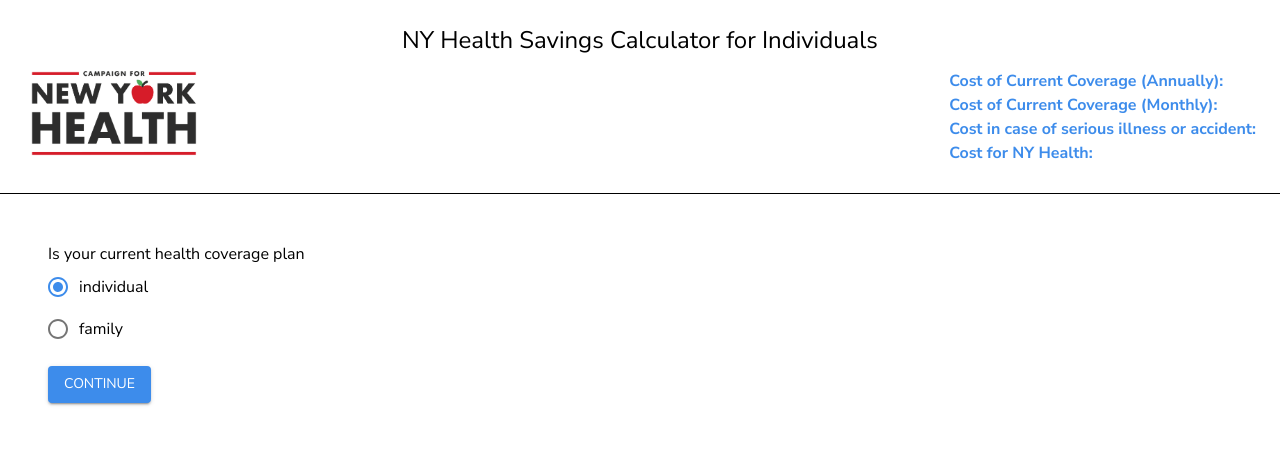
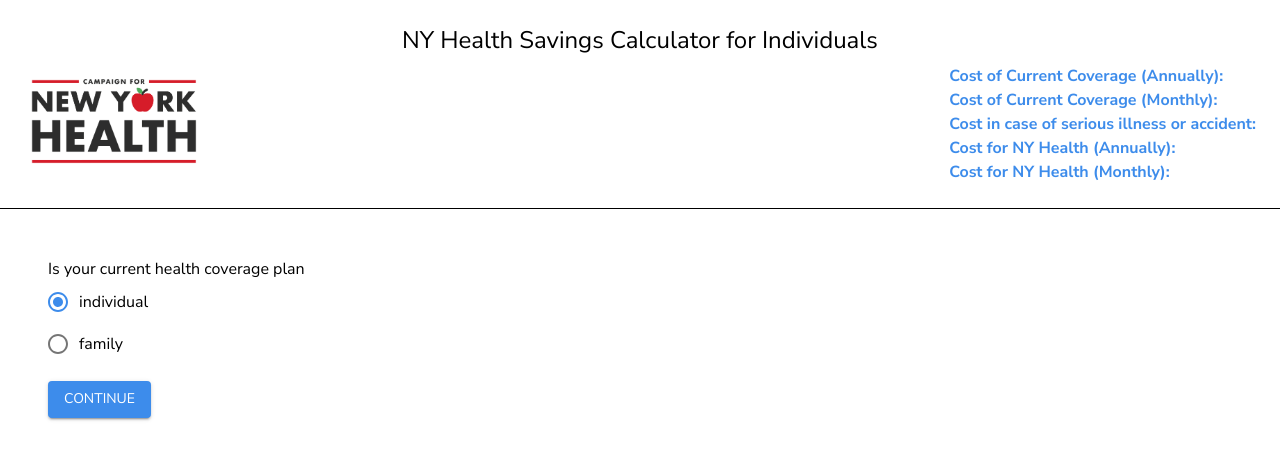
Before and after one commit to aschneit/NYHAIndividualCalculator, a React (Create React App) app: page / in a window 1280 px wide. Shown: the top 460 px of the page. Built offline with nearby package versions, Linux system fonts and the light colour scheme.

Commit message:
make small fixes

```diff
--- a/package.json
+++ b/package.json
@@ -2,6 +2,7 @@
   "name": "nyha-health-savings-calculator",
   "version": "0.1.0",
   "private": true,
+  "homepage": "http://aschneit.github.io/NYHAIndividualCalculator",
   "dependencies": {
     "@material-ui/core": "^4.12.3",
     "@mui/styles": "^5.1.0",
@@ -14,7 +15,9 @@
     "start": "react-scripts start",
     "build": "react-scripts build",
     "test": "react-scripts test",
-    "eject": "react-scripts eject"
+    "eject": "react-scripts eject",
+    "predeploy": "npm run build",
+    "deploy": "gh-pages -d build"
   },
   "eslintConfig": {
     "extends": [
@@ -35,6 +38,7 @@
     ]
   },
   "devDependencies": {
+    "gh-pages": "^3.2.3",
     "web-vitals": "^2.1.2"
   }
 }
--- a/src/App.js
+++ b/src/App.js
@@ -94,7 +94,7 @@ const individualWorksheetFields = [
     key: "otherNotCoveredCosts",
   },
   {
-    text: "Estimated cost of care or treatment that was recommended, but you could not afford it due to deductible of copay, and therefore did not receive it (This will be included in the total, since it would have been covered under NY Health.)",
+    text: "Estimated cost of care or treatment that was recommended, but you could not afford it due to deductible or copay, and therefore did not receive it (This will be included in the total, since it would have been covered under NY Health.)",
     twoFields: true,
     key: "avoidedTreatmentCosts",
   },
@@ -127,6 +127,7 @@ function App() {
   const [annualCost, setAnnualCost] = React.useState(0);
   const [illnessCost, setIllnessCost] = React.useState(0);
   const [nyhCost, setNyhCost] = React.useState(0);
+  const [nyhMonthlyCost, setNyhMonthlyCost] = React.useState(0);
 
   const add = (arr) => {
     return arr.reduce((acc, val) => {
@@ -236,6 +237,9 @@ function App() {
   const makeNyhCalculations = () => {
     if (formFields?.planType === "individual") {
       setNyhCost(addCommas(makeNyhCalculation("individual").toFixed(2)));
+      setNyhMonthlyCost(
+        addCommas((makeNyhCalculation("individual") / 12).toFixed(2))
+      );
     } else {
       const familyKeys = formFields?.nyHealth
         ? Object.keys(formFields.nyHealth).filter((el) => el !== "individual")
@@ -244,6 +248,7 @@ function App() {
         return acc + makeNyhCalculation(k);
       }, 0);
       setNyhCost(addCommas(total.toFixed(2)));
+      setNyhMonthlyCost(addCommas((total / 12).toFixed(2)));
     }
   };
 
@@ -415,8 +420,17 @@ function App() {
               color="secondary"
               className={classes.calculations}
             >
-              Cost for NY Health:
+              Cost for NY Health (Annually):
               {showNyhCalculations ? ` $${nyhCost}` : ""}
+            </Typography>
+            <Typography
+              variant="body1"
+              align="left"
+              color="secondary"
+              className={classes.calculations}
+            >
+              Cost for NY Health (Monthly):
+              {showNyhCalculations ? ` $${nyhMonthlyCost}` : ""}
             </Typography>
           </Grid>
         </Grid>
--- a/src/NyhCostForm.js
+++ b/src/NyhCostForm.js
@@ -4,7 +4,7 @@ import React from "react";
 
 const nyHealthFields = [
   {
-    text: "Income (taxable, with all expenses deducted) from self-employment (if over $25,000)",
+    text: "Self-Employment Income (taxable, with all expenses deducted, if over $25,000)",
     key: "selfEmploymentIncome",
   },
   {
```
Also changed, not shown: 1 other file (tests, documents, lock files or other folders).
